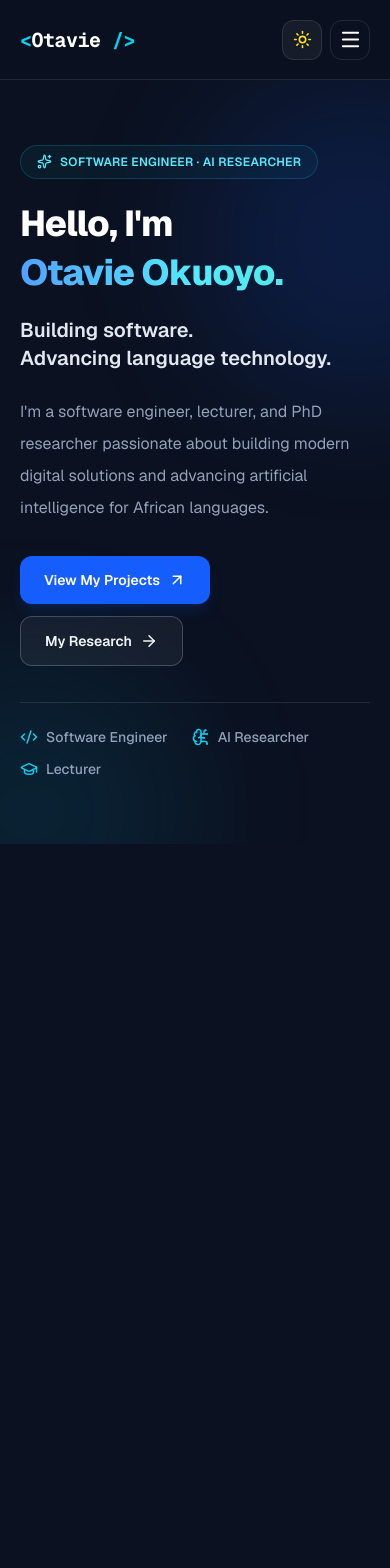
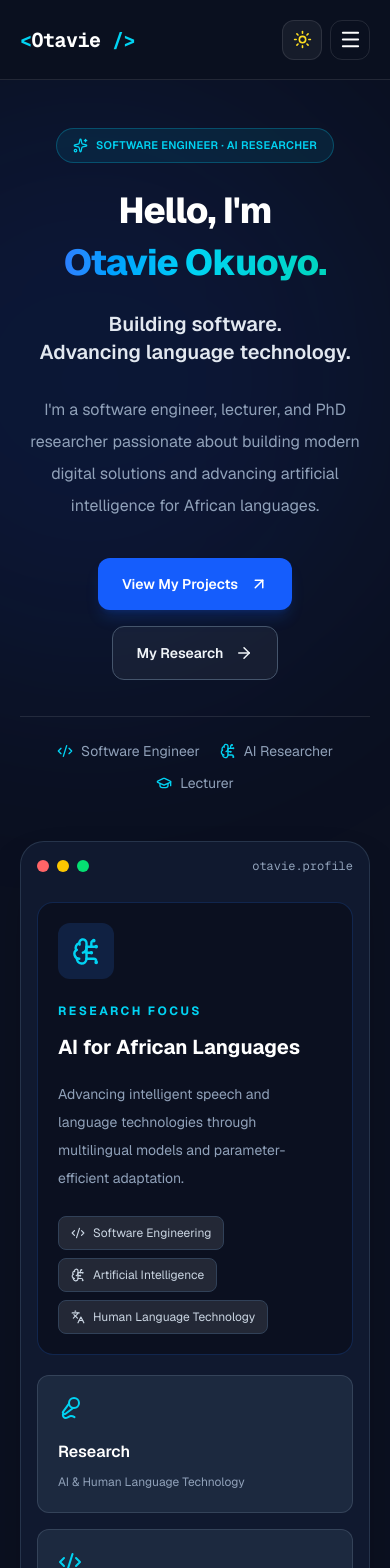
Before and after one commit to Otavie/next-portfolio, a Next.js app: page / in a window 390 px wide. Shown: the top 1568 px of the page. Before the commit the page ends 844 px from the top, so only its background shows below. Built offline with nearby package versions, Linux system fonts and the light colour scheme.

Commit message:
modified Hero section with mobile-friendly layout and centered content

```diff
--- a/components/home/Hero.tsx
+++ b/components/home/Hero.tsx
@@ -1,105 +1,146 @@
+
 import Link from "next/link";
 import {
+  ArrowRight,
   ArrowUpRight,
-  ArrowRight,
   BrainCircuit,
   Code2,
   GraduationCap,
+  Languages,
   Mic2,
-  Languages,
   Sparkles,
 } from "lucide-react";
 
-// ==========================================
-// PROFESSIONAL AREAS
-// ==========================================
-
-const expertise = [
-  {
-    label: "Software Engineering",
-    icon: Code2,
-  },
-  {
-    label: "Artificial Intelligence",
-    icon: BrainCircuit,
-  },
-  {
-    label: "Human Language Technology",
-    icon: Languages,
-  },
-];
-
-// ==========================================
-// HOME HERO COMPONENT
-// ==========================================
-
 export default function Hero() {
   return (
-    <section className="relative isolate flex min-h-[calc(100dvh-5rem)] w-full items-center overflow-hidden bg-[#F8FAFC] transition-colors duration-300 dark:bg-[#0B1120]">
-
-      {/* Background Decoration */}
+    <section
+      id="home"
+      className="
+        relative w-full overflow-hidden
+        bg-[#0b1020] text-white
+        lg:min-h-[calc(100dvh-84px)]
+      "
+    >
+      {/* Background glow */}
       <div
         aria-hidden="true"
-        className="pointer-events-none absolute -right-32 top-0 h-80 w-80 rounded-full bg-blue-400/15 blur-3xl dark:bg-blue-600/15"
+        className="
+          pointer-events-none absolute
+          right-0 top-0 h-[600px] w-[600px]
+          rounded-full bg-blue-600/10 blur-[120px]
+        "
       />
 
       <div
-        aria-hidden="true"
-        className="pointer-events-none absolute -bottom-32 -left-32 h-80 w-80 rounded-full bg-cyan-400/10 blur-3xl dark:bg-cyan-500/10"
-      />
+        className="
+          relative z-10 mx-auto grid
+          w-full max-w-7xl
+          grid-cols-1 items-center
+          gap-12 px-5 py-12
+          sm:px-8 sm:py-16
+          lg:grid-cols-2 lg:gap-14
+          lg:px-7 lg:py-12
+        "
+      >
+        {/* ====================================
+            LEFT SECTION - INTRODUCTION
+        ==================================== */}
 
-      {/* Main Hero Container */}
-      <div className="relative mx-auto grid w-full max-w-7xl items-center gap-10 px-5 py-10 sm:px-8 sm:py-12 lg:grid-cols-2 lg:gap-14">
-
-        {/* ===================================
-            LEFT: INTRODUCTION
-        =================================== */}
-
-        <div className="relative z-10">
-
-          {/* Professional Label */}
-          <div className="mb-6 inline-flex max-w-full items-center gap-2 rounded-full border border-blue-200 bg-blue-50 px-4 py-2 text-xs font-semibold tracking-wide text-blue-700 dark:border-cyan-400/20 dark:bg-cyan-400/5 dark:text-cyan-300">
-
-            <Sparkles
-              size={15}
-              className="shrink-0"
-            />
-
+        <div
+          className="
+            order-1 flex w-full min-w-0
+            flex-col items-center text-center
+            lg:items-start lg:text-left
+          "
+        >
+          {/* Professional Badge */}
+          <div
+            className="
+              mb-7 inline-flex items-center
+              gap-2 rounded-full
+              border border-cyan-500/30
+              bg-cyan-500/10
+              px-4 py-2
+              text-[11px] font-semibold
+              tracking-wide text-cyan-400
+              sm:text-xs
+            "
+          >
+            <Sparkles size={15} />
             SOFTWARE ENGINEER · AI RESEARCHER
           </div>
 
           {/* Main Heading */}
-          <h1 className="text-4xl font-extrabold leading-[1.15] tracking-tight text-slate-950 sm:text-5xl lg:text-6xl dark:text-white">
-
-            Hello, I&#39;m
-
-            <span className="mt-2 block bg-gradient-to-r from-blue-600 via-blue-500 to-cyan-500 bg-clip-text text-transparent dark:from-blue-400 dark:via-cyan-300 dark:to-teal-300">
+          <h1
+            className="
+              max-w-2xl
+              text-4xl font-extrabold
+              leading-[1.12] tracking-tight
+              sm:text-5xl
+              lg:text-[58px]
+            "
+          >
+            Hello, I&apos;m
+            <span
+              className="
+                mt-3 block
+                bg-gradient-to-r
+                from-blue-500 via-cyan-400 to-teal-400
+                bg-clip-text text-transparent
+              "
+            >
               Otavie Okuoyo.
             </span>
           </h1>
 
-          {/* Professional Headline */}
-          <h2 className="mt-6 max-w-xl text-xl font-semibold leading-snug text-slate-700 sm:text-2xl dark:text-slate-200">
+          {/* Tagline */}
+          <h2
+            className="
+              mt-7 text-xl font-semibold
+              leading-snug text-slate-200
+              sm:text-2xl
+            "
+          >
             Building software.
             <span className="block">
               Advancing language technology.
             </span>
           </h2>
 
-          {/* Brief Introduction */}
-          <p className="mt-6 max-w-xl text-base leading-8 text-slate-600 sm:text-lg dark:text-slate-400">
-            I&#39;m a software engineer, lecturer, and PhD
-            researcher passionate about building modern
-            digital solutions and advancing artificial
-            intelligence for African languages.
+          {/* Description */}
+          <p
+            className="
+              mt-7 max-w-lg
+              text-base leading-8 text-slate-400
+              sm:text-lg
+            "
+          >
+            I&apos;m a software engineer, lecturer, and
+            PhD researcher passionate about building
+            modern digital solutions and advancing
+            artificial intelligence for African languages.
           </p>
 
           {/* Action Buttons */}
-          <div className="mt-8 flex flex-wrap items-center gap-3 sm:gap-4">
-
+          <div
+            className="
+              mt-9 flex w-full
+              flex-wrap justify-center gap-4
+              sm:w-auto
+              lg:justify-start
+            "
+          >
             <Link
               href="/projects"
-              className="inline-flex items-center justify-center gap-2 rounded-xl bg-blue-600 px-6 py-3.5 text-sm font-semibold text-white shadow-lg shadow-blue-600/15 transition-all hover:-translate-y-0.5 hover:bg-blue-500"
+              className="
+                inline-flex items-center justify-center
+                gap-3 rounded-xl bg-blue-600
+                px-6 py-4
+                text-sm font-semibold text-white
+                shadow-lg shadow-blue-600/20
+                transition-all duration-300
+                hover:-translate-y-1 hover:bg-blue-500
+              "
             >
               View My Projects
               <ArrowUpRight size={18} />
@@ -107,7 +148,16 @@ export default function Hero() {
 
             <Link
               href="/research"
-              className="inline-flex items-center justify-center gap-2 rounded-xl border border-slate-300 bg-white/70 px-6 py-3.5 text-sm font-semibold text-slate-800 transition-all hover:border-blue-500 hover:text-blue-600 dark:border-white/20 dark:bg-white/5 dark:text-slate-100 dark:hover:border-cyan-400 dark:hover:text-cyan-300"
+              className="
+                inline-flex items-center justify-center
+                gap-3 rounded-xl
+                border border-slate-600
+                bg-white/5 px-6 py-4
+                text-sm font-semibold text-slate-100
+                transition-all duration-300
+                hover:border-cyan-400
+                hover:bg-white/10
+              "
             >
               My Research
               <ArrowRight size={18} />
@@ -115,147 +165,217 @@ export default function Hero() {
           </div>
 
           {/* Professional Roles */}
-          <div className="mt-9 flex flex-wrap items-center gap-x-6 gap-y-3 border-t border-slate-200 pt-6 text-sm font-medium text-slate-600 dark:border-white/10 dark:text-slate-400">
-
+          <div
+            className="
+              mt-9 flex w-full
+              flex-wrap justify-center gap-x-5 gap-y-3
+              border-t border-white/10
+              pt-6 text-sm text-slate-400
+              lg:justify-start
+            "
+          >
             <span className="inline-flex items-center gap-2">
-              <Code2
-                size={18}
-                className="text-blue-600 dark:text-cyan-400"
-              />
+              <Code2 size={16} className="text-cyan-400" />
               Software Engineer
             </span>
 
             <span className="inline-flex items-center gap-2">
               <BrainCircuit
-                size={18}
-                className="text-blue-600 dark:text-cyan-400"
+                size={16}
+                className="text-cyan-400"
               />
               AI Researcher
             </span>
 
             <span className="inline-flex items-center gap-2">
               <GraduationCap
-                size={18}
-                className="text-blue-600 dark:text-cyan-400"
+                size={16}
+                className="text-cyan-400"
               />
               Lecturer
             </span>
           </div>
         </div>
 
-        {/* ===================================
-            RIGHT: PROFESSIONAL PROFILE CARD
-            Visible on desktop screens
-        =================================== */}
+        {/* ====================================
+            RIGHT SECTION - RESEARCH PROFILE
+        ==================================== */}
 
-        <div className="relative hidden w-full lg:block">
-
-          {/* Card Glow */}
+        <div
+          className="
+            order-2 w-full min-w-0
+            max-w-xl justify-self-center
+            lg:max-w-none
+          "
+        >
+          {/* Profile Window */}
           <div
-            aria-hidden="true"
-            className="pointer-events-none absolute -inset-5 rounded-[2rem] bg-gradient-to-br from-blue-400/15 via-transparent to-cyan-400/15 blur-2xl dark:from-blue-600/20 dark:to-cyan-500/20"
-          />
-
-          {/* Main Profile Card */}
-          <div className="relative overflow-hidden rounded-3xl border border-slate-200 bg-white/85 p-7 shadow-2xl shadow-slate-200/50 backdrop-blur-xl dark:border-white/10 dark:bg-[#111C32]/90 dark:shadow-black/20">
-
-            {/* Top Label */}
-            <div className="mb-8 flex items-center justify-between">
-
+            className="
+              w-full rounded-3xl
+              border border-slate-700/70
+              bg-[#111b31]/90
+              p-4 shadow-2xl
+              sm:p-7
+            "
+          >
+            {/* Window Header */}
+            <div className="mb-7 flex items-center justify-between">
               <div className="flex items-center gap-2">
                 <span className="h-3 w-3 rounded-full bg-red-400" />
                 <span className="h-3 w-3 rounded-full bg-yellow-400" />
                 <span className="h-3 w-3 rounded-full bg-green-400" />
               </div>
 
-              <span className="font-mono text-xs text-slate-500 dark:text-slate-400">
+              <span className="font-mono text-xs text-slate-400">
                 otavie.profile
               </span>
             </div>
 
-            {/* Research Feature */}
-            <div className="rounded-2xl border border-blue-100 bg-blue-50/80 p-7 dark:border-blue-400/15 dark:bg-[#0B1120]">
-
-              <div className="mb-6 inline-flex rounded-xl bg-blue-100 p-3 text-blue-600 dark:bg-blue-500/15 dark:text-cyan-400">
-                <BrainCircuit size={30} />
+            {/* Main Research Card */}
+            <div
+              className="
+                rounded-2xl
+                border border-blue-500/20
+                bg-[#0b1020]
+                p-5 sm:p-7
+              "
+            >
+              {/* AI Icon */}
+              <div
+                className="
+                  mb-6 flex h-14 w-14
+                  items-center justify-center
+                  rounded-xl bg-blue-500/15
+                  text-cyan-400
+                "
+              >
+                <BrainCircuit size={29} />
               </div>
 
-              <p className="mb-3 text-xs font-semibold uppercase tracking-[0.15em] text-blue-600 dark:text-cyan-400">
+              <p
+                className="
+                  mb-4 text-xs font-bold
+                  uppercase tracking-[0.2em]
+                  text-cyan-400
+                "
+              >
                 Research Focus
               </p>
 
-              <h3 className="text-2xl font-bold leading-snug text-slate-900 dark:text-white">
+              <h3
+                className="
+                  text-xl font-bold
+                  leading-tight text-white
+                  sm:text-2xl
+                "
+              >
                 AI for African Languages
               </h3>
 
-              <p className="mt-4 text-sm leading-7 text-slate-600 dark:text-slate-400">
-                Advancing intelligent speech and language
-                technologies through multilingual models
-                and parameter-efficient adaptation.
+              <p
+                className="
+                  mt-5 text-sm leading-7
+                  text-slate-400
+                "
+              >
+                Advancing intelligent speech and
+                language technologies through
+                multilingual models and
+                parameter-efficient adaptation.
               </p>
 
-              {/* Expertise Tags */}
+              {/* Research Tags */}
               <div className="mt-6 flex flex-wrap gap-2">
+                <span
+                  className="
+                    inline-flex items-center gap-2
+                    rounded-lg border border-slate-700
+                    bg-white/10 px-3 py-2
+                    text-xs text-slate-300
+                  "
+                >
+                  <Code2 size={14} />
+                  Software Engineering
+                </span>
 
-                {expertise.map((item) => {
-                  const Icon = item.icon;
+                <span
+                  className="
+                    inline-flex items-center gap-2
+                    rounded-lg border border-slate-700
+                    bg-white/10 px-3 py-2
+                    text-xs text-slate-300
+                  "
+                >
+                  <BrainCircuit size={14} />
+                  Artificial Intelligence
+                </span>
 
-                  return (
-                    <span
-                      key={item.label}
-                      className="inline-flex items-center gap-2 rounded-lg border border-blue-100 bg-white px-3 py-2 text-xs font-medium text-slate-700 dark:border-white/10 dark:bg-white/5 dark:text-slate-300"
-                    >
-                      <Icon size={14} />
-                      {item.label}
-                    </span>
-                  );
-                })}
+                <span
+                  className="
+                    inline-flex items-center gap-2
+                    rounded-lg border border-slate-700
+                    bg-white/10 px-3 py-2
+                    text-xs text-slate-300
+                  "
+                >
+                  <Languages size={14} />
+                  Human Language Technology
+                </span>
               </div>
             </div>
 
-            {/* Bottom Cards */}
-            <div className="mt-5 grid grid-cols-2 gap-4">
-
-              <div className="rounded-xl border border-slate-200 bg-slate-50 p-5 dark:border-white/10 dark:bg-white/5">
-
+            {/* Research and Development Cards */}
+            <div
+              className="
+                mt-5 grid grid-cols-1 gap-4
+                sm:grid-cols-2
+              "
+            >
+              {/* Research Card */}
+              <div
+                className="
+                  rounded-xl border border-slate-600/60
+                  bg-slate-700/40 p-5
+                  transition-colors
+                  hover:border-cyan-500/50
+                "
+              >
                 <Mic2
                   size={24}
-                  className="mb-4 text-blue-600 dark:text-cyan-400"
+                  className="mb-5 text-cyan-400"
                 />
 
-                <h4 className="font-semibold text-slate-900 dark:text-white">
+                <h4 className="text-base font-semibold text-white">
                   Research
                 </h4>
 
-                <p className="mt-2 text-xs leading-5 text-slate-600 dark:text-slate-400">
-                  AI & Human Language Technology
+                <p className="mt-2 text-xs leading-5 text-slate-400">
+                  AI &amp; Human Language Technology
                 </p>
               </div>
 
-              <div className="rounded-xl border border-slate-200 bg-slate-50 p-5 dark:border-white/10 dark:bg-white/5">
-
+              {/* Development Card */}
+              <div
+                className="
+                  rounded-xl border border-slate-600/60
+                  bg-slate-700/40 p-5
+                  transition-colors
+                  hover:border-cyan-500/50
+                "
+              >
                 <Code2
                   size={24}
-                  className="mb-4 text-blue-600 dark:text-cyan-400"
+                  className="mb-5 text-cyan-400"
                 />
 
-                <h4 className="font-semibold text-slate-900 dark:text-white">
+                <h4 className="text-base font-semibold text-white">
                   Development
                 </h4>
 
-                <p className="mt-2 text-xs leading-5 text-slate-600 dark:text-slate-400">
-                  Modern Software & Web Solutions
+                <p className="mt-2 text-xs leading-5 text-slate-400">
+                  Modern Software &amp; Web Solutions
                 </p>
               </div>
-            </div>
-
-            {/* Card Footer */}
-            <div className="mt-6 border-t border-slate-200 pt-5 font-mono text-xs text-slate-500 dark:border-white/10 dark:text-slate-400">
-              <span className="mr-2 text-green-600 dark:text-green-400">
-                $
-              </span>
-              Research. Build. Teach.
-              <span className="ml-1 text-cyan-500">_</span>
             </div>
           </div>
         </div>
```
